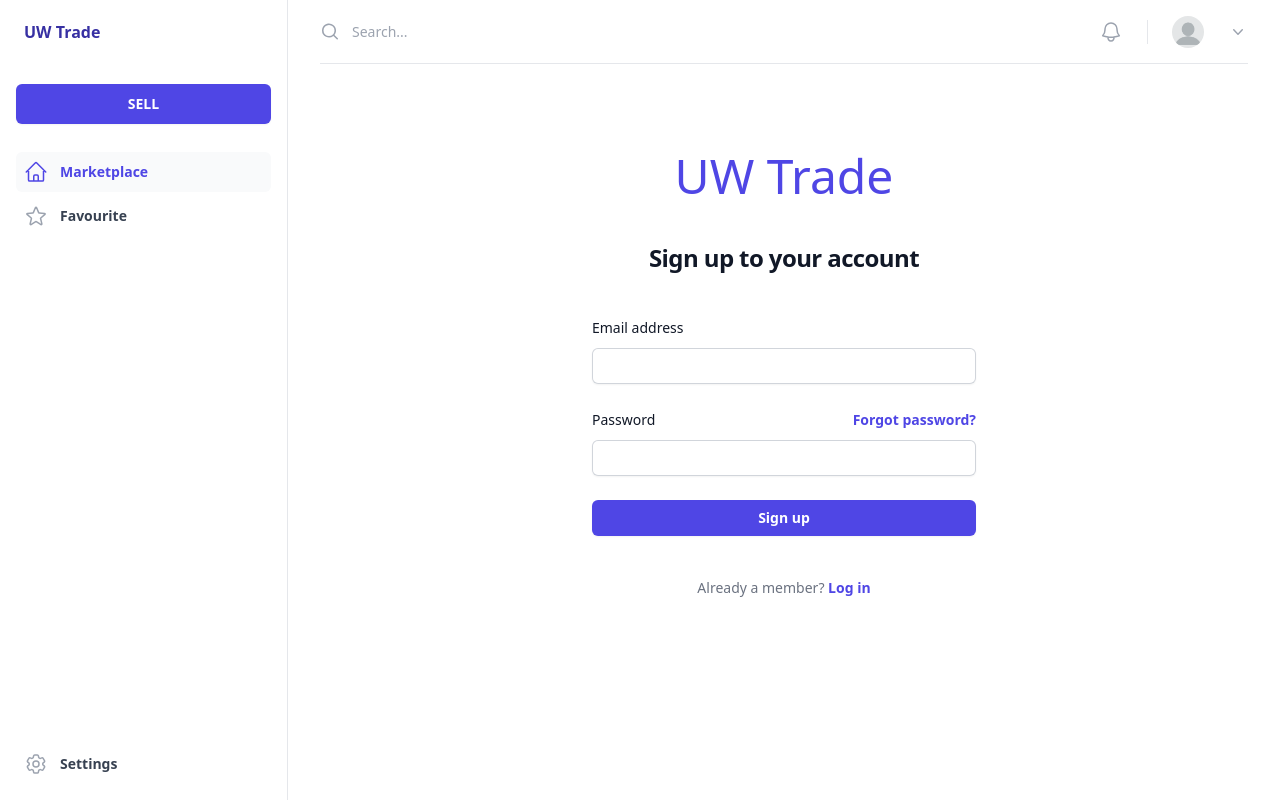
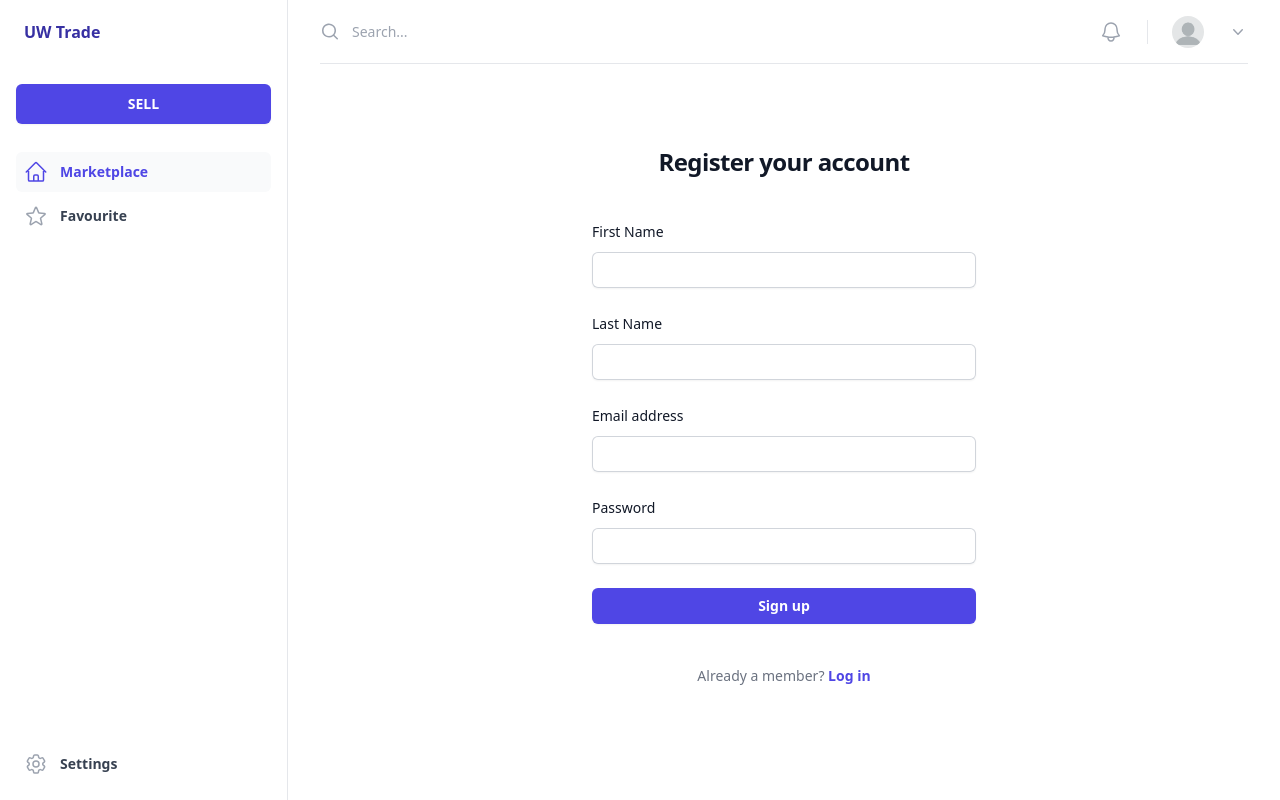
Before and after one commit to Zephatech/Frontend, a Next.js app: page /register in a window 1280 px wide. Built offline with nearby package versions, Linux system fonts and the light colour scheme.

Commit message:
add state to register component

```diff
--- a/app/register/page.jsx
+++ b/app/register/page.jsx
@@ -1,18 +1,83 @@
+'use client'
+import { useState } from 'react'
+import Link from 'next/link'
+import { toast } from 'react-toastify'
+
 export default function Register() {
+    const [formData, setFormData] = useState({
+        firstName: '',
+        lastName: '',
+        email: '',
+        password: '',
+    })
+    const { firstName, lastName, email, password } = formData
+    const onChange = () =>
+        setFormData({ ...formData, [e.target.name]: e.target.value })
+    const handleRegister = async (e) => {
+        e.preventDefault()
+        const res = await fetch('http://localhost:3001/auth/register', {
+            method: 'POST',
+            body: JSON.stringify({ firstName, lastName, email, password }),
+            headers: {
+                'Content-Type': 'application/json',
+            },
+            credentials: 'include',
+        })
+        if (res.status == 200) {
+            toast.success('Registered')
+        } else {
+            toast.warning('Something is wrong')
+        }
+    }
     return (
         <>
-            <div className="flex min-h-full flex-1 flex-col justify-center px-6 py-12 lg:px-8">
+            <div className="flex min-h-full flex-1 flex-col justify-center  lg:px-8">
                 <div className="sm:mx-auto sm:w-full sm:max-w-sm">
-                    <h1 className="text-center text-5xl text-indigo-600">
-                        UW Trade
-                    </h1>
                     <h2 className="mt-10 text-center text-2xl font-bold leading-9 tracking-tight text-gray-900">
-                        Sign up to your account
+                        Register your account
                     </h2>
                 </div>
 
                 <div className="mt-10 sm:mx-auto sm:w-full sm:max-w-sm">
                     <form className="space-y-6" action="#" method="POST">
+                        <div>
+                            <label
+                                htmlFor="firstName"
+                                className="block text-sm font-medium leading-6 text-gray-900"
+                            >
+                                First Name
+                            </label>
+                            <div className="mt-2">
+                                <input
+                                    id="firstName"
+                                    name="firstName"
+                                    type="text"
+                                    value={firstName}
+                                    onChange={onChange}
+                                    required
+                                    className="block w-full rounded-md border-0 py-1.5 text-gray-900 shadow-sm ring-1 ring-inset ring-gray-300 placeholder:text-gray-400 focus:ring-2 focus:ring-inset focus:ring-indigo-600 sm:text-sm sm:leading-6"
+                                />
+                            </div>
+                        </div>
+                        <div>
+                            <label
+                                htmlFor="lastName"
+                                className="block text-sm font-medium leading-6 text-gray-900"
+                            >
+                                Last Name
+                            </label>
+                            <div className="mt-2">
+                                <input
+                                    id="lastName"
+                                    name="lastName"
+                                    type="text"
+                                    value={lastName}
+                                    onChange={onChange}
+                                    required
+                                    className="block w-full rounded-md border-0 py-1.5 text-gray-900 shadow-sm ring-1 ring-inset ring-gray-300 placeholder:text-gray-400 focus:ring-2 focus:ring-inset focus:ring-indigo-600 sm:text-sm sm:leading-6"
+                                />
+                            </div>
+                        </div>
                         <div>
                             <label
                                 htmlFor="email"
@@ -26,12 +91,13 @@ export default function Register() {
                                     name="email"
                                     type="email"
                                     autoComplete="email"
+                                    value={email}
+                                    onChange={onChange}
                                     required
                                     className="block w-full rounded-md border-0 py-1.5 text-gray-900 shadow-sm ring-1 ring-inset ring-gray-300 placeholder:text-gray-400 focus:ring-2 focus:ring-inset focus:ring-indigo-600 sm:text-sm sm:leading-6"
                                 />
                             </div>
                         </div>
-
                         <div>
                             <div className="flex items-center justify-between">
                                 <label
@@ -40,20 +106,14 @@ export default function Register() {
                                 >
                                     Password
                                 </label>
-                                <div className="text-sm">
-                                    <a
-                                        href="#"
-                                        className="font-semibold text-indigo-600 hover:text-indigo-500"
-                                    >
-                                        Forgot password?
-                                    </a>
-                                </div>
                             </div>
                             <div className="mt-2">
                                 <input
                                     id="password"
                                     name="password"
                                     type="password"
+                                    value={password}
+                                    onChange={onChange}
                                     autoComplete="current-password"
                                     required
                                     className="block w-full rounded-md border-0 py-1.5 text-gray-900 shadow-sm ring-1 ring-inset ring-gray-300 placeholder:text-gray-400 focus:ring-2 focus:ring-inset focus:ring-indigo-600 sm:text-sm sm:leading-6"
@@ -63,7 +123,7 @@ export default function Register() {
 
                         <div>
                             <button
-                                type="submit"
+                                onClick={handleRegister}
                                 className="flex w-full justify-center rounded-md bg-indigo-600 px-3 py-1.5 text-sm font-semibold leading-6 text-white shadow-sm hover:bg-indigo-500 focus-visible:outline focus-visible:outline-2 focus-visible:outline-offset-2 focus-visible:outline-indigo-600"
                             >
                                 Sign up
@@ -73,12 +133,12 @@ export default function Register() {
 
                     <p className="mt-10 text-center text-sm text-gray-500">
                         Already a member?{' '}
-                        <a
-                            href="#"
+                        <Link
+                            href="/login"
                             className="font-semibold leading-6 text-indigo-600 hover:text-indigo-500"
                         >
                             Log in
-                        </a>
+                        </Link>
                     </p>
                 </div>
             </div>
```
